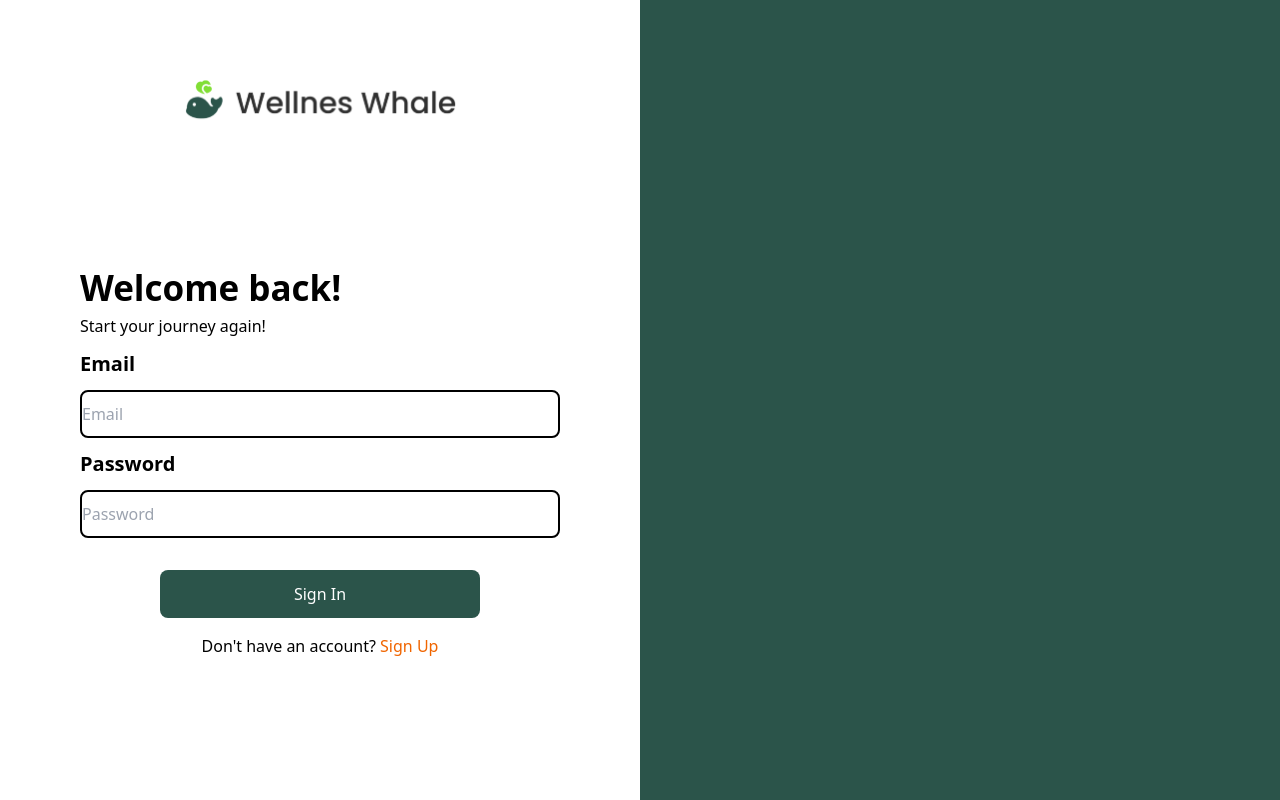
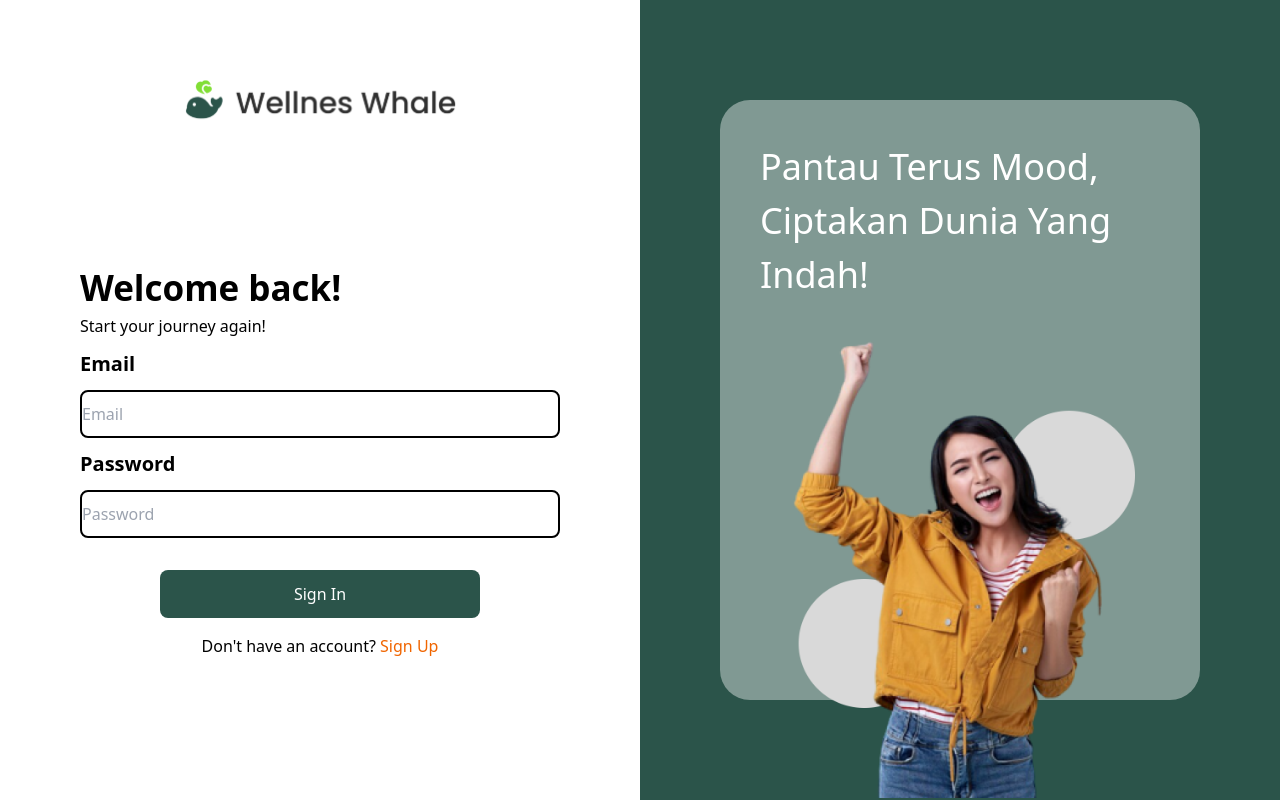
Before and after one commit to aufarhmn/WellnessWhale, a Next.js app in the folder frontend/: page /auth/signin in a window 1280 px wide. Built offline with nearby package versions, Linux system fonts and the light colour scheme.

Commit message:
feat: right side of signup

```diff
--- a/frontend/src/pages/auth/signin.jsx
+++ b/frontend/src/pages/auth/signin.jsx
@@ -1,5 +1,6 @@
 import React from 'react'
 import Image from 'next/image'
+import Actor from '../../assets/images/signin/actor.png'
 
 export default function Signin() {
   return (
@@ -33,14 +34,35 @@ export default function Signin() {
           </div>
           <div className='w-full h-full'>
             <div className='flex flex-row justify-center py-4'>
-              <button className='bg-green-400 w-1/2 h-12 rounded-lg text-white'> Sign In </button>
+              <button className='bg-green-400 w-1/2 h-12 rounded-lg text-white'>
+                {' '}
+                Sign In{' '}
+              </button>
             </div>
             <div>
-              <p className='text-center'> Don't have an account? <a href='/signup' className='text-orange-100'> Sign Up </a> </p>
+              <p className='text-center'>
+                {' '}
+                Don't have an account?{' '}
+                <a href='/signup' className='text-orange-100'>
+                  {' '}
+                  Sign Up{' '}
+                </a>{' '}
+              </p>
             </div>
           </div>
         </div>
-        <div className='h-screen w-1/2 bg-green-400'></div>
+        <div className='h-screen w-1/2 bg-green-400 justify-center flex items-center flex-row'>
+          <div className='h-3/4 w-3/4 mx-10 my-10 bg-white bg-opacity-40 rounded-[30px] flex flex-col px-10 py-10'>
+            <div>
+              <p className='text-white text-[36px]'> Pantau Terus Mood, </p>
+              <p className='text-white text-[36px]'> Ciptakan Dunia Yang </p>
+              <p className='text-white text-[36px]'> Indah! </p>
+            </div>
+            <div className='h-full w-full flex flex-row justify-center'>
+              <Image src={Actor} className="h-full" width={350} height={496} />
+            </div>
+          </div>
+        </div>
       </div>
     </main>
   )
```
Also changed, not shown: frontend/src/assets/images/signin/actor.png (added).
